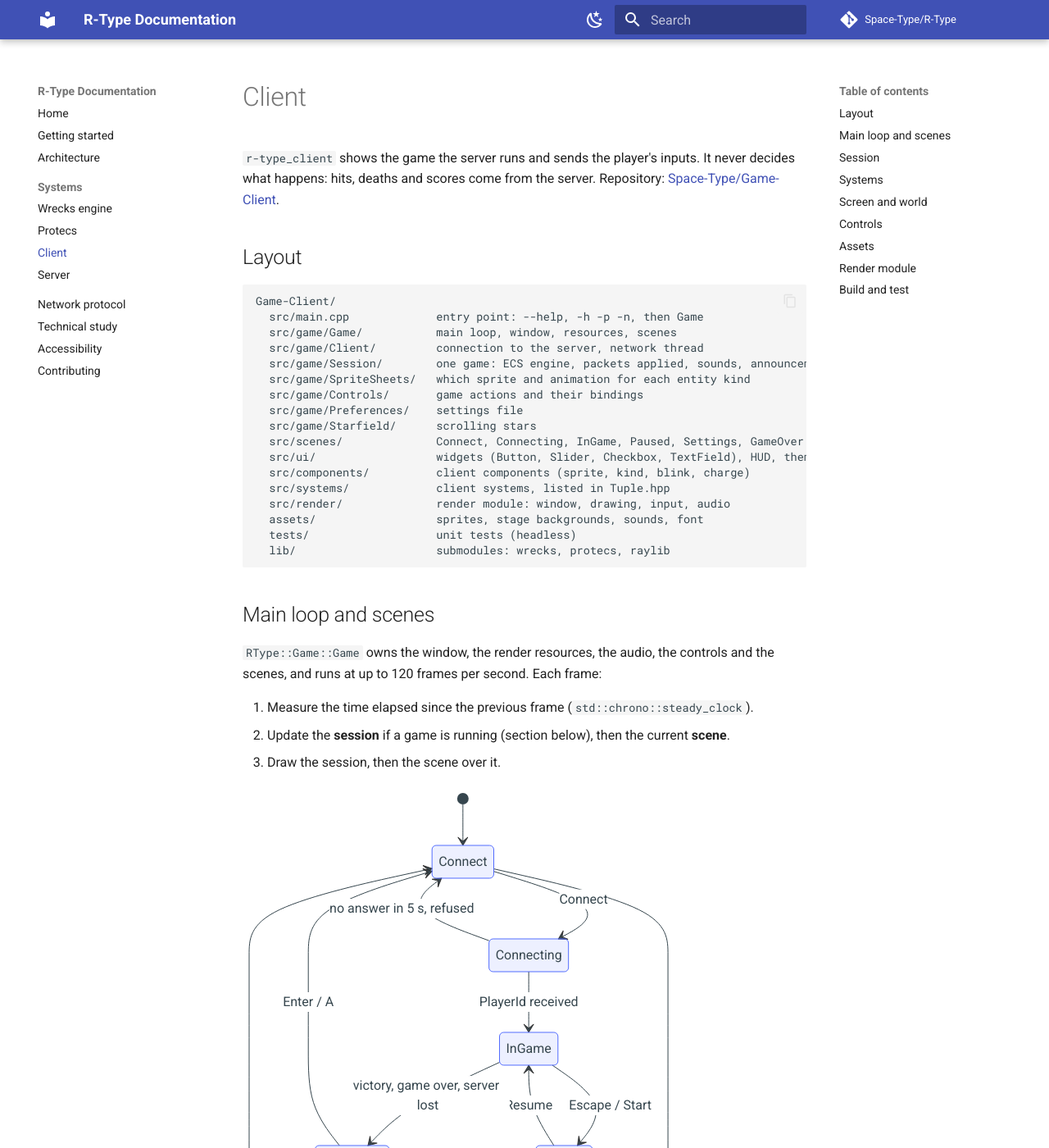
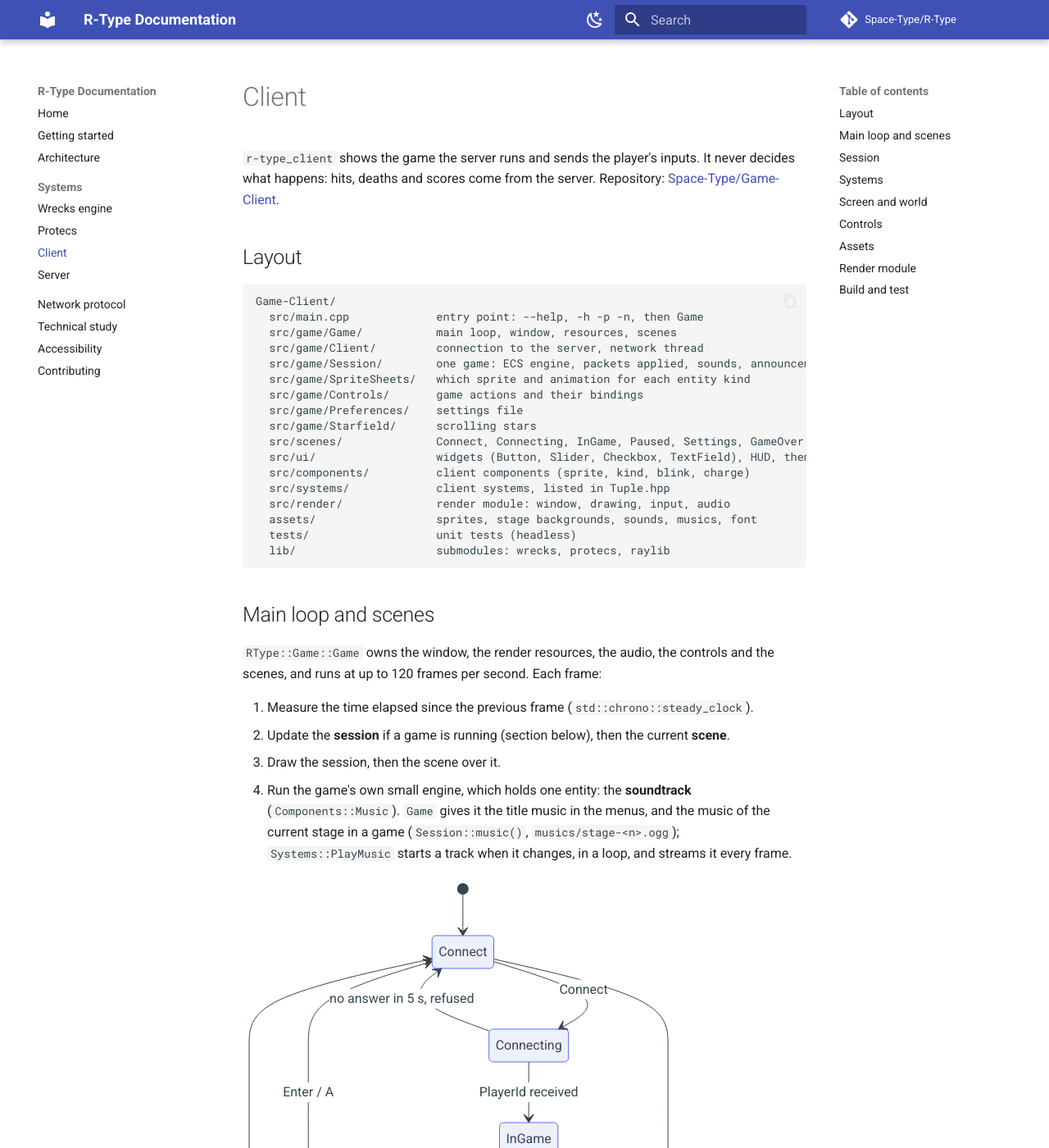
Before and after one commit to Space-Type/Documentation, an MkDocs documentation site: the page built from docs/systems/client.md, in a window 1280 px wide and 1400 px high. Shown: the whole window at 82% size. Built offline with MkDocs 1.6.1 and Material for MkDocs 9.7.7, drawn with Linux system fonts in a browser that asks for light colours; comment, search, counter and statistics services are not loaded; some of the changed text lies outside the part shown.

Commit message:
docs(audio): document the title and stage musics

````diff
--- a/docs/systems/client.md
+++ b/docs/systems/client.md
@@ -21,7 +21,7 @@ Game-Client/
   src/components/          client components (sprite, kind, blink, charge)
   src/systems/             client systems, listed in Tuple.hpp
   src/render/              render module: window, drawing, input, audio
-  assets/                  sprites, stage backgrounds, sounds, font
+  assets/                  sprites, stage backgrounds, sounds, musics, font
   tests/                   unit tests (headless)
   lib/                     submodules: wrecks, protecs, raylib
 ```
@@ -35,6 +35,11 @@ controls and the scenes, and runs at up to 120 frames per second. Each frame:
 2. Update the **session** if a game is running (section below), then the
    current **scene**.
 3. Draw the session, then the scene over it.
+4. Run the game's own small engine, which holds one entity: the **soundtrack**
+   (`Components::Music`). `Game` gives it the title music in the menus, and
+   the music of the current stage in a game (`Session::music()`,
+   `musics/stage-<n>.ogg`); `Systems::PlayMusic` starts a track when it
+   changes, in a loop, and streams it every frame.
 
 ```mermaid
 stateDiagram-v2
@@ -79,6 +84,7 @@ A `Session` is one game, from the connection to the end screen:
 | shared | `PlayerMovement`, `Motion`... (Protecs) | fixed update | Local movement of the player's ship, corrected by the server |
 | 0 | `PlayerInput` | update | Reads the bindings, sends a `PlayerInput` packet on each change |
 | 1 | `ChargeTimer` | update | Charge level shown while Shoot is held |
+| 1 | `PlayMusic` | update | Plays and streams the soundtrack (`Music` entity, in the game's engine) |
 | 0 | `RenderStage` | render | Stage background, scrolled with `Level::progression`; its black is transparent, so the stars only show in open space |
 | 1 | `RenderSprite` | render | Sprites, animations, ship tilt, blinking |
 | 2 | `RenderOutline` | render | High contrast outlines (option) |
@@ -109,6 +115,10 @@ file. See [Accessibility](../accessibility.md).
 the `assets/` folder, searched next to the executable, then in its parent and
 grandparent folders (`build/`, `build/Release/`). The client therefore works
 whatever its working directory.
+
+Musics are OGG files in `assets/musics/`: `title.ogg` for the menus and
+`stage-<n>.ogg` for stage `n` (raylib reads OGG, MP3 and WAV, not m4a). A
+stage without its file is played in silence.
 
 ## Render module
 
````
Also changed, not shown: docs/accessibility.md (+1 -1 lines), docs/contributing.md (+4 -1 lines).
